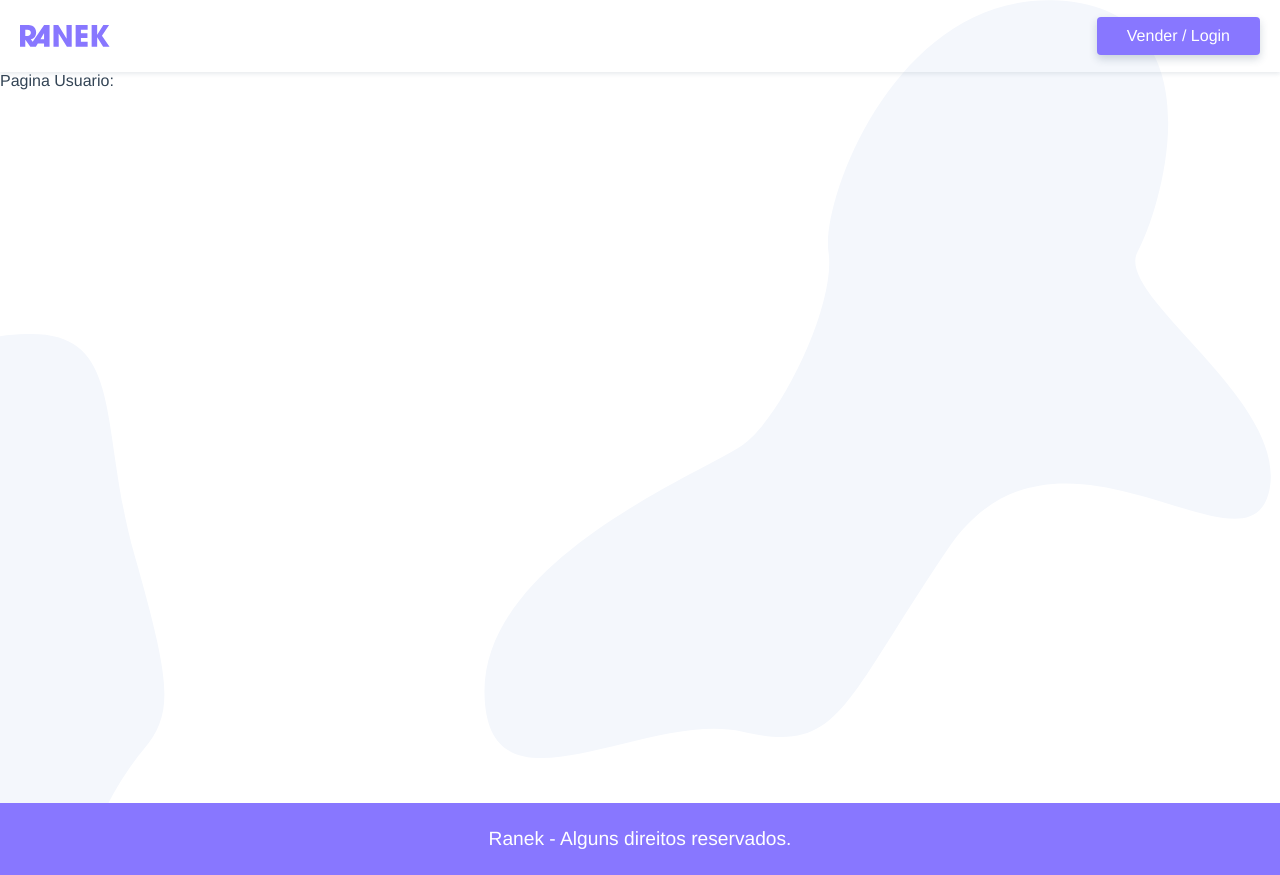
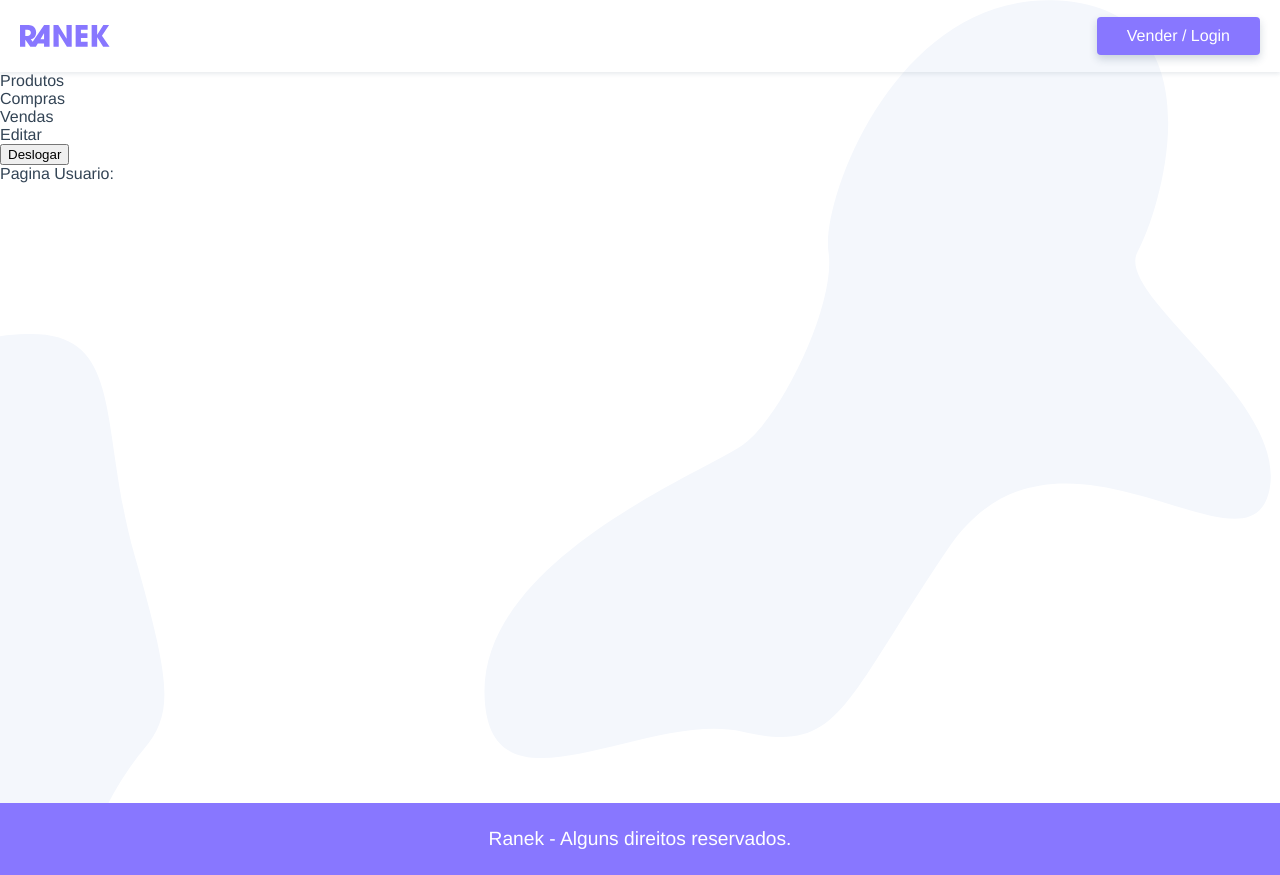
Before and after one commit to vmcustodio/ranek-project, a Vue app: page /usuario in a window 1280 px wide. Built offline with nearby package versions, Linux system fonts and the light colour scheme.

Commit message:
add user router

```diff
--- a/src/router/index.js
+++ b/src/router/index.js
@@ -4,6 +4,10 @@
 import ProdutoView from "../views/ProdutoView.vue"
 import LoginView from "../views/LoginView.vue"
 import UsuarioView from "../views/usuario/UsuarioView.vue"
+import UsuarioProdutos from "../views/usuario/UsuarioProdutos.vue"
+import UsuarioVendas from "../views/usuario/UsuarioVendas.vue"
+import UsuarioCompras from "../views/usuario/UsuarioCompras.vue"
+import UsuarioEditar from "../views/usuario/UsuarioEditar.vue"
 
 Vue.use(VueRouter)
 
@@ -30,7 +34,29 @@
     {
       path: "/usuario",
       name: "usuario",
-      component: UsuarioView
+      component: UsuarioView,
+      children: [
+        {
+          path: "",
+          name: "usuario",
+          component: UsuarioProdutos
+        },
+        {
+          path: "compras",
+          name: "compras",
+          component: UsuarioCompras
+        },
+        {
+          path: "vendas",
+          name: "vendas",
+          component: UsuarioVendas
+        },
+        {
+          path: "editar",
+          name: "usuario-editar",
+          component: UsuarioEditar
+        }
+      ]
     },
   ],
   scrollBehavior() {
--- a/src/store/index.js
+++ b/src/store/index.js
@@ -40,6 +40,21 @@
     criarUsuario(context, payload) {
       context.commit("UPDATE_USUARIO", {id: payload.email})
       return api.post("/usuario", payload)
+    },
+    deslogar(context) {
+      context.commit("UPDATE_USUARIO", {
+        id: "",
+        nome: "",
+        email: "",
+        senha: "",
+        cep: "",
+        rua: "",
+        numero: "",
+        bairro: "",
+        cidade: "",
+        estado: ""
+      }),
+      context.commit("UPDATE_LOGIN", false)
     }
   },
   modules: {
--- /dev/null
+++ b/src/views/usuario/UsuarioProdutos.vue
@@ -0,0 +1,13 @@
+<template>
+  <div></div>
+</template>
+
+<script>
+export default {
+
+}
+</script>
+
+<style>
+
+</style>
--- a/src/views/usuario/UsuarioView.vue
+++ b/src/views/usuario/UsuarioView.vue
@@ -1,10 +1,40 @@
 <template>
+<section class="usuario">
+  <nav class="sidenav">
+    <ul>
+      <li>
+        <router-link :to="{name: 'usuario'}">Produtos</router-link>
+      </li>
+      <li>
+        <router-link :to="{name: 'compras'}">Compras</router-link>
+      </li>
+       <li>
+        <router-link :to="{name: 'vendas'}">Vendas</router-link>
+      </li>
+      <li>
+        <router-link :to="{name: 'usuario-editar'}">Editar</router-link>
+      </li>
+      <li>
+        <button @click.prevent="deslogar">Deslogar</button>
+      </li>
+    </ul>
+  </nav>
+  <transition mode="out-in">
+    <router-view></router-view>
+  </transition>
   <p>Pagina Usuario:</p>
+</section>
 </template>
 
 <script>
 export default {
-  name: "UsuarioView"
+  name: "UsuarioView",
+  methods: {
+    deslogar() {
+      this.$store.dispatch("deslogarUsuario")
+      this.$router.push("/login")
+    }
+  }
 }
 </script>
 
```
Also changed, not shown: src/views/usuario/UsuarioCompras.vue (added), src/views/usuario/UsuarioEditar.vue (added), src/views/usuario/UsuarioVendas.vue (added).
